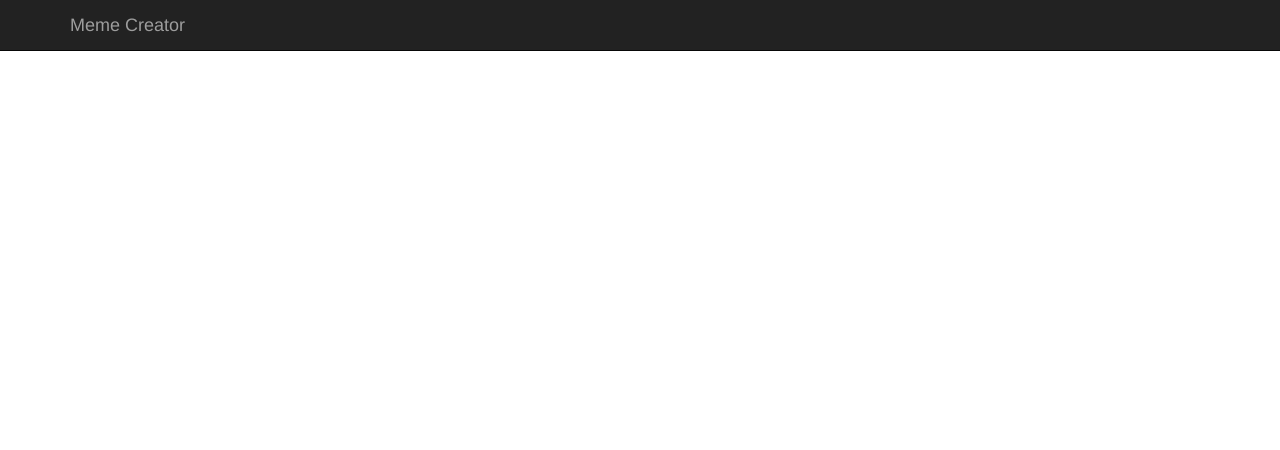
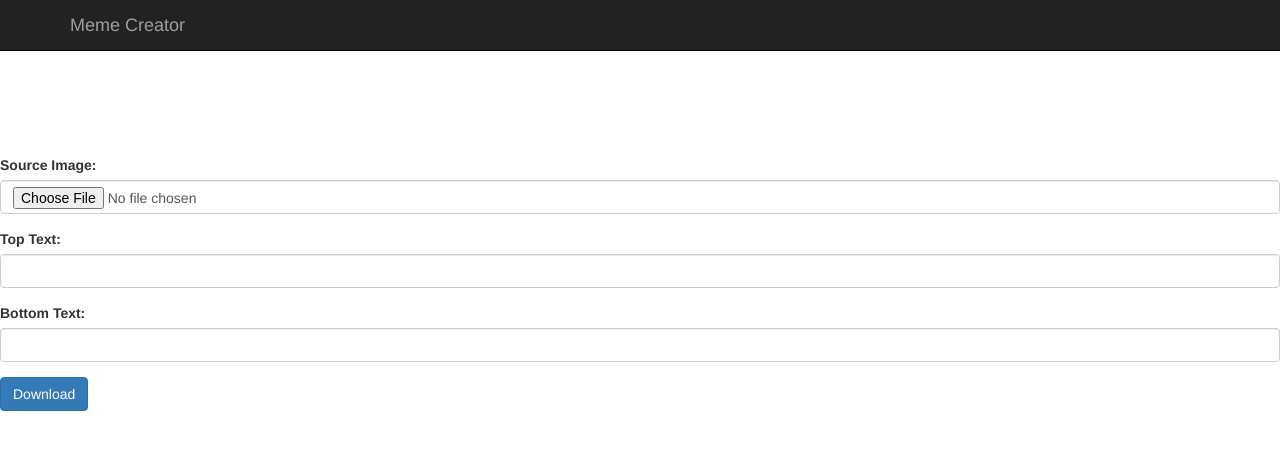
Before and after one commit to joseph-hill042/memeCreator, a website: page index.html in a window 1280 px wide. Drawn offline with nearby package versions, Linux system fonts and the light colour scheme.

Commit message:
Built meme input form

```diff
--- a/index.html
+++ b/index.html
@@ -28,6 +28,26 @@
       </canvas>
     </div>
 
+    <div class="input-area">
+
+      <div class="form-group">
+        <label for="image">Source Image:</label>
+        <input type="file" id="image" class="form-control">
+      </div>
+
+      <div class="form-group">
+        <label for="topText">Top Text:</label>
+        <input type="text" id="topText" class="form-control">
+      </div>
+
+      <div class="form-group">
+        <label for="bottomText">Bottom Text:</label>
+        <input type="text" id="bottomText" class="form-control">
+      </div>
+
+      <a class="btn btn-primary download-button" id="downloadMeme" download="meme.png">Download</a>
+
+    </div>
   </div>
 </body>
 </html>
```
